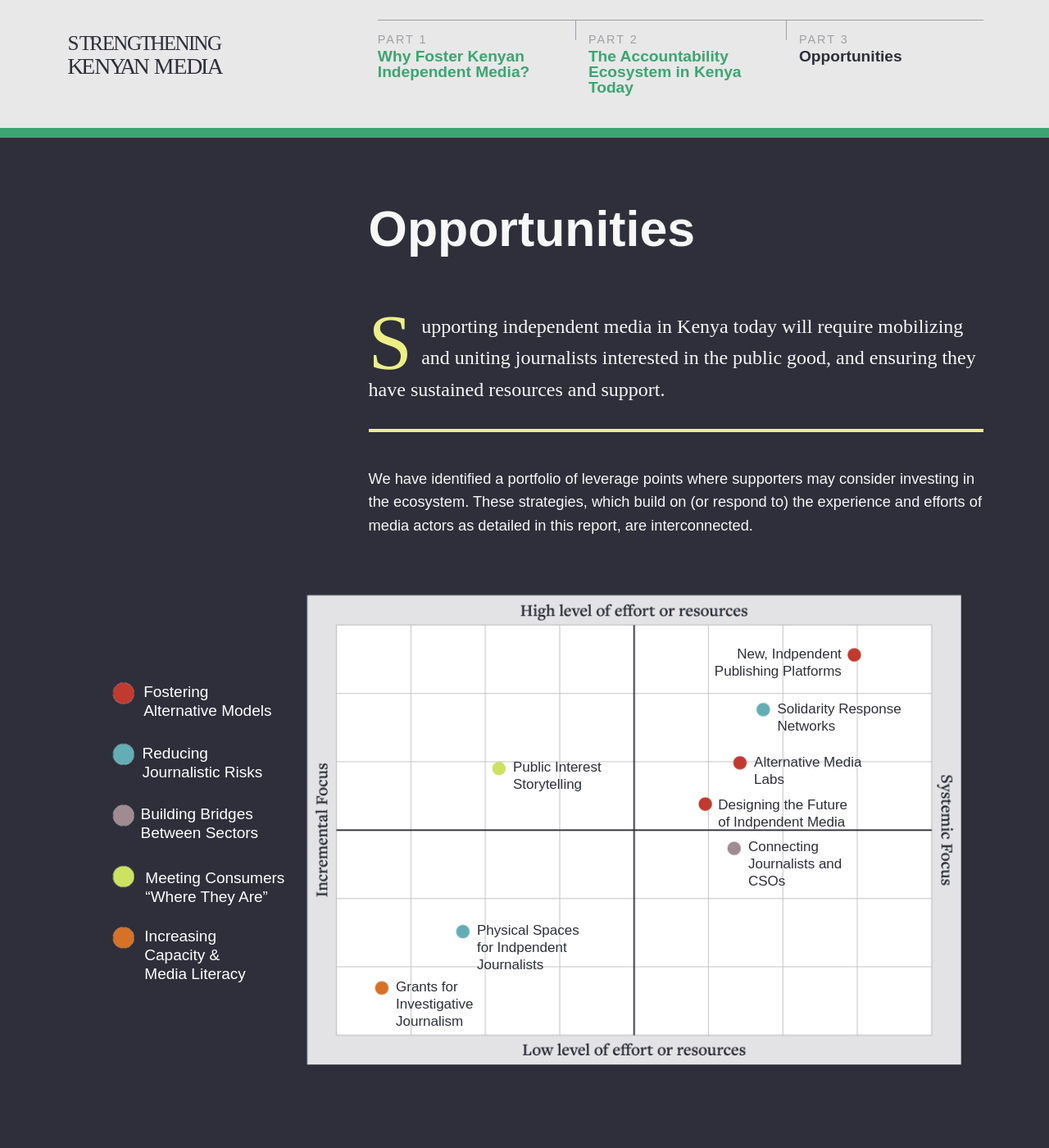
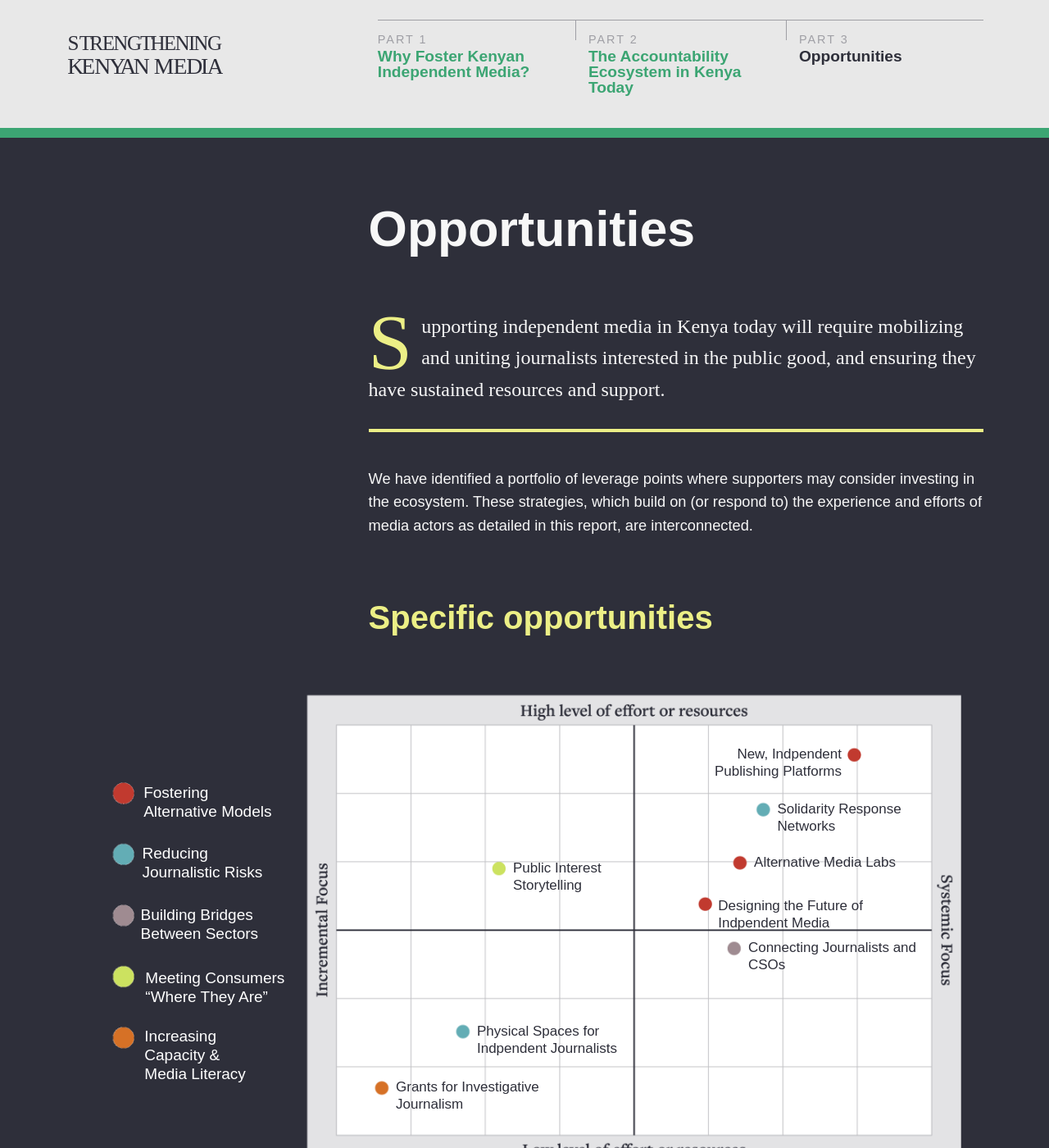
Before and after one commit to theReboot/onken, a Jekyll site: the page built from 3-opportunities/index.md, in a window 1280 px wide and 1400 px high. Shown: the whole window at 82% size. Built offline with Jekyll 4.4.1, drawn with Linux system fonts in a browser that asks for light colours; nearby versions of some CDN libraries.

Commit message:
V2 matrix

```diff
--- a/3-opportunities/index.md
+++ b/3-opportunities/index.md
@@ -10,6 +10,7 @@
 </section>
 <section>
   <div class="wrapper content">
+    <h2>Specific opportunities</h2>
     <div class="fullWidth">
     {% include graphic-matrix.html %}
     </div>
--- a/_includes/graphic-matrix.html
+++ b/_includes/graphic-matrix.html
@@ -1,4 +1,4 @@
-<!-- Generated by ai2html v0.65.4 - 2018-02-12 14:57 -->
+<!-- Generated by ai2html v0.65.4 - 2018-02-12 15:40 -->
 <!-- ai file: ON_matrix_v2.ai -->
 <style type='text/css' media='screen,print'>
 	#g-ON_matrix_v2-box .g-artboard {
@@ -59,7 +59,7 @@
 	<!-- Artboard: desktop -->
 	<div id="g-ON_matrix_v2-desktop" class="g-artboard g-artboard-v3" data-min-width='769'>
 		<img id="g-ai0-0" class="g-aiImg" src="{{ site.baseurl }}/assets/img/ON_matrix_v2-desktop.png"/>
-		<div id="g-ai0-1" class="g-recommendation g-aiAbs" style="top:13.6446%;right:15.4637%;width:13.9848%;">
+		<div id="g-ai0-1" class="g-flyOutButton g-aiAbs" style="top:13.6446%;right:15.4483%;width:21.904%;">
 			<p class="g-pstyle0">New, Indpendent</p>
 			<p class="g-pstyle0">Publishing Platforms</p>
 		</div>
@@ -67,46 +67,44 @@
 			<p class="g-pstyle1">Fostering </p>
 			<p class="g-pstyle1">Alternative Models</p>
 		</div>
-		<div id="g-ai0-3" class="g-recommendation g-aiAbs" style="top:24.1747%;left:77.5439%;width:13.5636%;">
+		<div id="g-ai0-3" class="g-flyOutButton g-aiAbs" style="top:24.1747%;left:77.5439%;width:16.5122%;">
 			<p>Solidarity Response Networks</p>
 		</div>
 		<div id="g-ai0-4" class="g-key g-aiAbs g-aiPointText" style="top:36.4134%;margin-top:-24.5px;left:8.3518%;width:145px;">
 			<p class="g-pstyle1">Reducing </p>
 			<p class="g-pstyle1">Journalistic Risks</p>
 		</div>
-		<div id="g-ai0-5" class="g-recommendation g-aiAbs" style="top:34.4082%;left:75.0079%;width:14.3218%;">
+		<div id="g-ai0-5" class="g-flyOutButton g-aiAbs" style="top:34.4082%;left:75.0079%;width:18.8711%;">
 			<p>Alternative Media Labs</p>
 		</div>
-		<div id="g-ai0-6" class="g-recommendation g-aiAbs" style="top:35.4464%;left:48.748%;width:13.1424%;">
+		<div id="g-ai0-6" class="g-flyOutButton g-aiAbs" style="top:35.4464%;left:48.748%;width:18.6184%;">
 			<p>Public Interest</p>
 			<p>Storytelling</p>
 		</div>
-		<div id="g-ai0-7" class="g-recommendation g-aiAbs" style="top:42.7136%;left:71.0922%;width:14.743%;">
+		<div id="g-ai0-7" class="g-flyOutButton g-aiAbs" style="top:42.7136%;left:71.0922%;width:21.3142%;">
 			<p>Designing the Future of Indpendent Media</p>
 		</div>
 		<div id="g-ai0-8" class="g-key g-aiAbs g-aiPointText" style="top:48.13%;margin-top:-24.5px;left:8.1666%;width:141px;">
 			<p class="g-pstyle1">Building Bridges </p>
 			<p class="g-pstyle1">Between Sectors</p>
 		</div>
-		<div id="g-ai0-9" class="g-recommendation g-aiAbs" style="top:50.7224%;left:74.3701%;width:14.3218%;">
+		<div id="g-ai0-9" class="g-flyOutButton g-aiAbs" style="top:50.7224%;left:74.3701%;width:19.7136%;">
 			<p>Connecting Journalists and CSOs</p>
 		</div>
 		<div id="g-ai0-10" class="g-key g-aiAbs g-aiPointText" style="top:60.2915%;margin-top:-24.5px;left:8.6908%;width:171px;">
 			<p class="g-pstyle1">Meeting Consumers </p>
 			<p class="g-pstyle1">&ldquo;Where They Are&rdquo;</p>
 		</div>
-		<div id="g-ai0-11" class="g-recommendation g-aiAbs" style="top:66.74%;left:44.8212%;width:16.428%;">
-			<p>Physical Spaces </p>
-			<p>for Indpendent Journalists</p>
+		<div id="g-ai0-11" class="g-flyOutButton g-aiAbs" style="top:66.74%;left:44.8212%;width:19.2923%;">
+			<p>Physical Spaces for Indpendent Journalists</p>
 		</div>
 		<div id="g-ai0-12" class="g-key g-aiAbs g-aiPointText" style="top:73.2758%;margin-top:-36.1px;left:8.6002%;width:122px;">
 			<p class="g-pstyle1">Increasing </p>
 			<p class="g-pstyle1">Capacity & </p>
 			<p class="g-pstyle1">Media Literacy</p>
 		</div>
-		<div id="g-ai0-13" class="g-recommendation g-aiAbs" style="top:77.5667%;left:35.9859%;width:16.0067%;">
-			<p>Grants for </p>
-			<p>Investigative Journalism</p>
+		<div id="g-ai0-13" class="g-flyOutButton g-aiAbs" style="top:77.5667%;left:35.9859%;width:20.6403%;">
+			<p>Grants for Investigative Journalism</p>
 		</div>
 	</div>
 
@@ -122,4 +120,4 @@
 
 </div>
 
-<!-- End ai2html - 2018-02-12 14:57 -->
+<!-- End ai2html - 2018-02-12 15:40 -->
```
